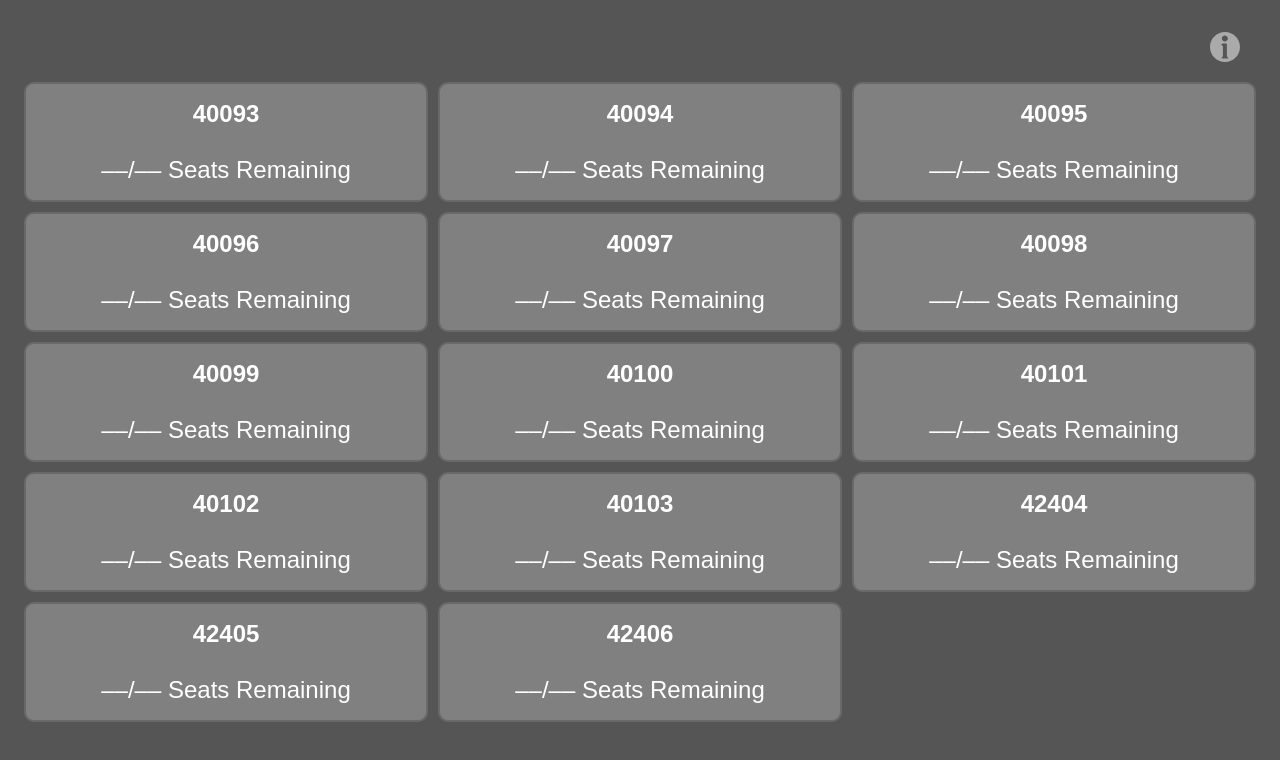
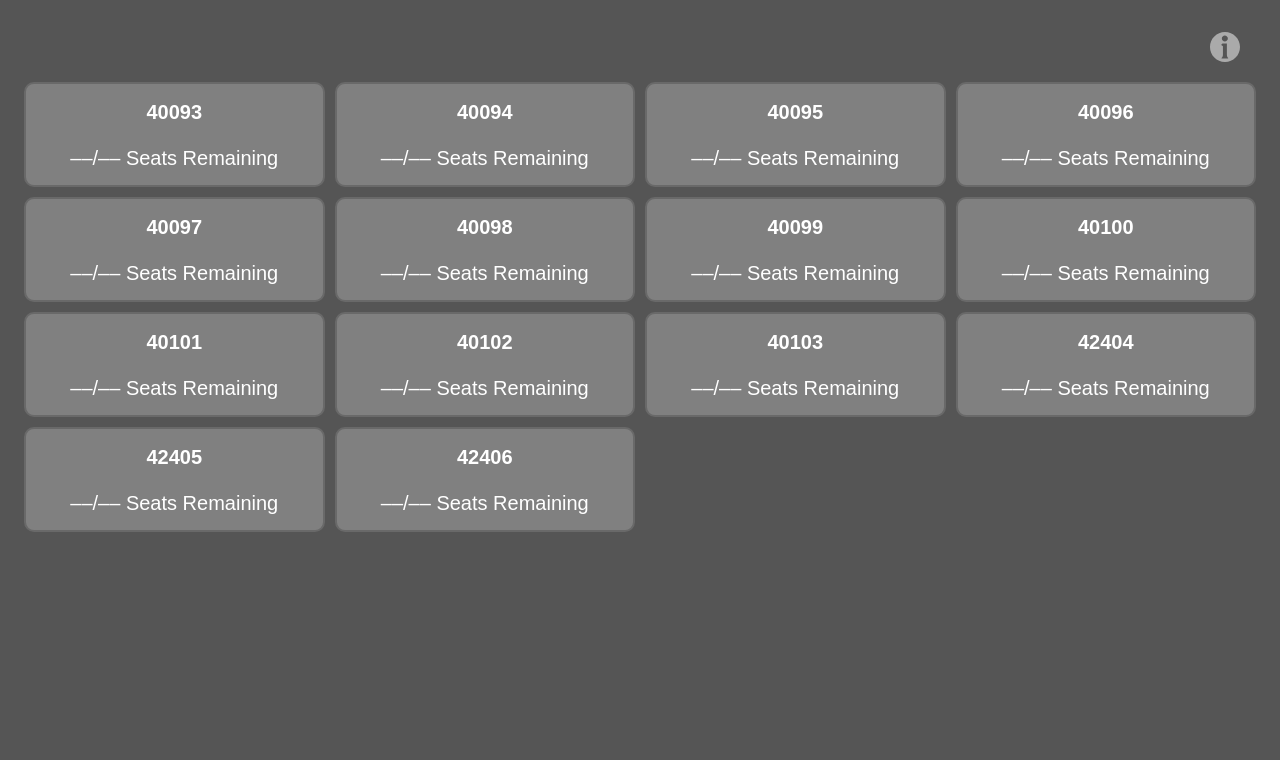
Before and after one commit to chunheisiu/ClassTrackr, a plain HTML site: page Shannon/index.html in a window 1280 px wide. Drawn offline with Linux system fonts and the light colour scheme; no server answers.

Commit message:
Adjust font size and add hover style

```diff
--- a/style.css
+++ b/style.css
@@ -14,7 +14,7 @@ a {
   display: grid;
   grid-column-gap: 10px;
   grid-row-gap: 10px;
-  grid-template-columns: repeat(3, 1fr);
+  grid-template-columns: repeat(4, 1fr);
   margin-top: 2vh;
 }
 
@@ -22,10 +22,14 @@ a {
   background-color: gray;
   border: 2px solid dimgray;
   border-radius: 10px;
-  font-size: 150%;
+  font-size: 125%;
   text-align: center;
   transition: filter .25s ease;
   text-decoration: none;
+}
+
+.box:hover {
+  filter: brightness(1.25);
 }
 
 .box-content {
```
